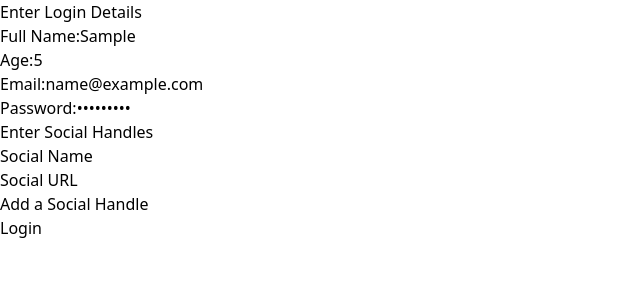
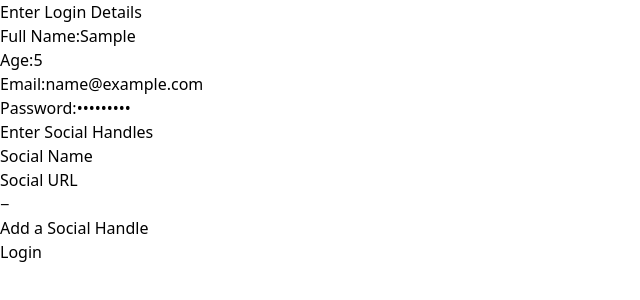
Before and after one commit to Itminan30/react-hook-form-practice, a React (Vite) app: page / in a window 1280 px wide. Both pictures are taken after typing "Sample", "5", "name@example.com", "Sample123" into the empty fields and a click on the button "Add a Social Handle". Shown: the top 300 px of the page, without its empty margins (0-640 px from the left). Built offline with nearby package versions, Linux system fonts and the light colour scheme.

Commit message:
delete social handle implemented

```diff
--- a/src/Components/Forms/RegistrationForm.jsx
+++ b/src/Components/Forms/RegistrationForm.jsx
@@ -12,7 +12,7 @@ const RegistrationForm = () => {
     const submitForm = (formData) => {
         console.log(formData);
     }
-    console.log(fields);
+
     return (
         <div className="flex flex-col justify-center items-center">
             <form onSubmit={handleSubmit(submitForm)}>
@@ -92,7 +92,7 @@ const RegistrationForm = () => {
                                             id={`socials[${index}].name`}
                                             name={`socials[${index}].name`}
                                             type="text"
-                                            className="p-2 border box-border rounded-md w-full"/>
+                                            className="p-2 border box-border rounded-md w-full" />
                                     </Field>
                                     <Field label={"Social URL"}>
                                         <input
@@ -100,14 +100,21 @@ const RegistrationForm = () => {
                                             id={`socials[${index}].url`}
                                             name={`socials[${index}].url`}
                                             type="text"
-                                            className="p-2 border box-border rounded-md w-full"/>
+                                            className="p-2 border box-border rounded-md w-full" />
                                     </Field>
+                                    <button
+                                        className="mt-8 mr-2 text-2xl"
+                                        onClick={() => remove(index)}
+                                    >
+                                        &#8722;
+                                    </button>
                                 </div>
                             ))
                         }
                         <button
                             className="mt-8 text-md text-white cursor-pointer border rounded-lg bg-gray-500 p-2 m-auto"
                             onClick={() => append({ name: "", url: "" })}
+                            type="button"
                         >
                             Add a Social Handle
                         </button>
```
Lines whose indentation alone changed are shown as unchanged.
